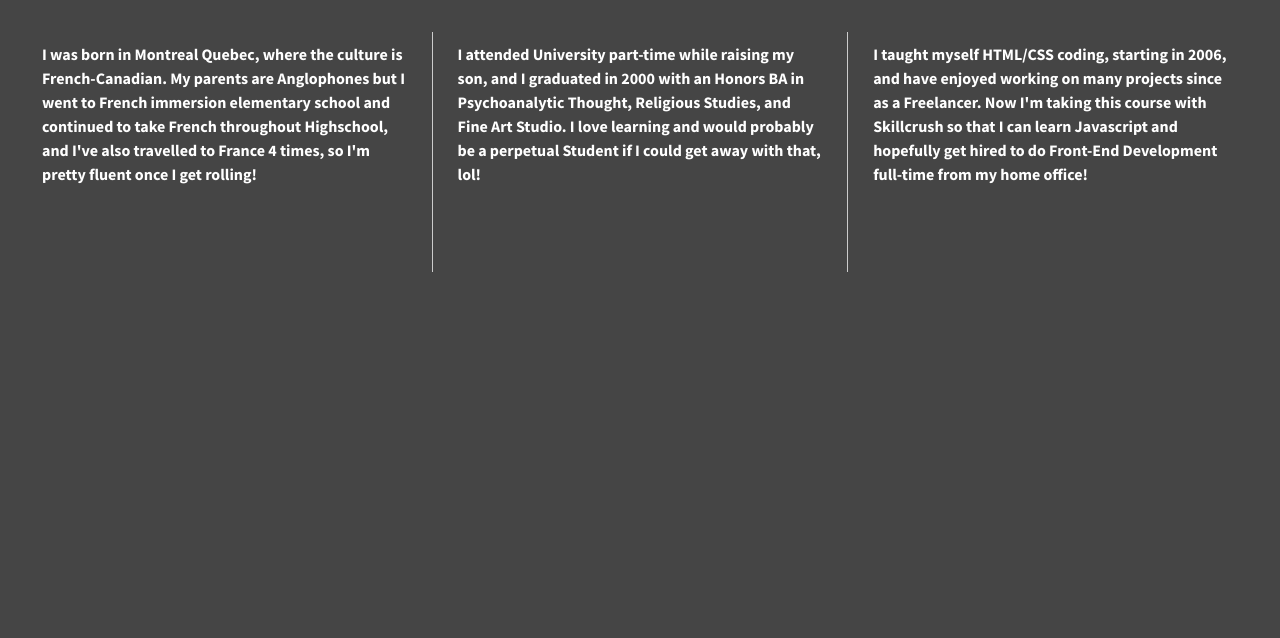
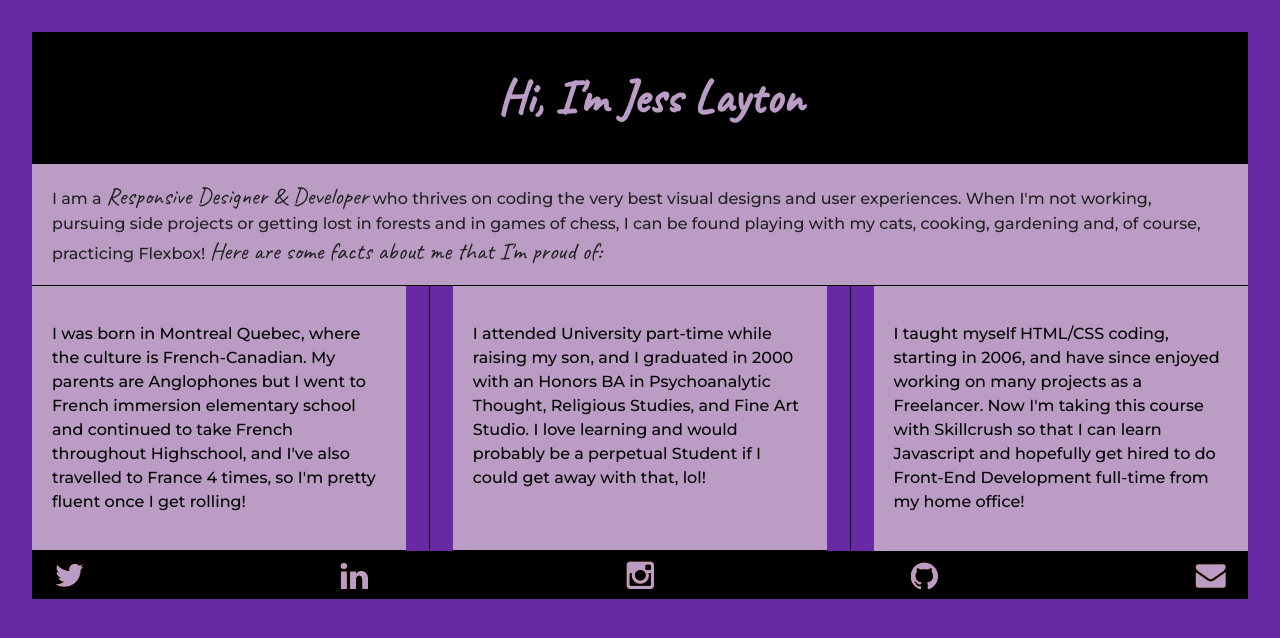
Before and after one commit to jmlazarov/07.01-206-divs-flexbox-starter, a plain HTML site: page index.html in a window 1280 px wide. Drawn offline with nearby package versions, Linux system fonts and the light colour scheme.

Commit message:
Flexbox layout finished site

```diff
--- a/css/main.css
+++ b/css/main.css
@@ -97,42 +97,83 @@ textarea {
 
 
 html {
-  background-color: #454545;
+  background-color: #6929a5;
+  width: 100%;
   height: 100%;
 }
 
 body {
-  font-family: 'Source Sans Pro', sans-serif;
+  font-family: 'Montserrat', sans-serif;
   padding: 2em;
   font-size: 1em;
-  height: 100%;
+  display: flex;
+  justify-content: center;
 }
 
 .wrapper {
     display: flex;
+    flex-flow: row wrap;
     justify-content: space-between;
-  font-weight: 700;
+}
+
+header {
+    display: flex;
+    flex-flow: row wrap;
+    justify-content: center;
+    background-color: #000;
+    width: 100%;
+    padding-left: 20px;
+}
+
+main {
+    display: flex;
+    flex-flow: row wrap;
+    justify-content: center;
+    background-color: #ba9cc4;
+    border-bottom: 1px solid;
+    border-color: #000;
+    padding: 0 20px 0 20px;
 }
 
 .div-1, .div-2, .div-3 {
     display: flex;
+    flex-flow: row wrap;
     justify-content: center;
-  align-items: flex-start;
-  color: #fff;
+    align-items: center;
+    color: #000;
     line-height: 1.5em;
     font-size: 1em;
-  background-color: #454545;
-  height: 300px;
-  width: 30%;
-  margin: 10px;
+    background-color: #6929a5;
+    padding: 20px;
+}
+
+.div-1, .div-2 {
+    border-bottom: 1px solid #000;
 }
 
 .divider {
-    width: 1px;
-    background: #ccc;
-    height: 240px;
+    display: hidden;
 }
 
+footer {
+    display: flex;
+    justify-content: space-between;
+    width: 100%;
+    background-color: #000;
+    padding: 10px 20px;
+}
+
+h1 {
+    font-family: 'Caveat', cursive;
+    font-size: 3em;
+    font-weight: bold;
+    color: #ba9cc4;
+}
+
+span {
+    font-family: 'Caveat', cursive;
+    font-size: 1.5em;
+}
 
 
 
@@ -216,11 +257,24 @@ body {
    Modify as content requires.
    ========================================================================== */
 
-@media print,
-       (-webkit-min-device-pixel-ratio: 1.25),
-       (min-resolution: 1.25dppx),
-       (min-resolution: 120dpi) {
-    /* Style adjustments for high resolution devices */
+@media (min-width: 768px) {
+    .div-1, .div-2, .div-3 {
+        display: flex;
+        flex-flow: row nowrap;
+        justify-content: center;
+        align-items: flex-start;
+        color: #000;
+        line-height: 1.5em;
+        font-size: 1em;
+        background-color: #ba9cc4;
+        width: 27.5%;
+        padding: 20px;
+    }
+
+    .divider {
+        width: 1px;
+        background: #000;
+    }
 }
 
 /* ==========================================================================
--- a/index.html
+++ b/index.html
@@ -13,8 +13,10 @@
         <link rel="stylesheet" href="css/normalize.css">
         <link rel="stylesheet" href="css/main.css">
         <script src="js/vendor/modernizr-2.8.3.min.js"></script>
-        <link href='http://fonts.googleapis.com/css?family=Lora:700' rel='stylesheet' type='text/css'>
-        <link href='http://fonts.googleapis.com/css?family=Source+Sans+Pro:400,700' rel='stylesheet' type='text/css'>
+        <link rel="preconnect" href="https://fonts.gstatic.com">
+        <link rel="preconnect" href="https://fonts.gstatic.com">
+        <link href="https://fonts.googleapis.com/css2?family=Caveat&display=swap" rel="stylesheet">
+        <link href="https://fonts.googleapis.com/css2?family=Montserrat:wght@500&display=swap" rel="stylesheet">
     </head>
     <body>
         <!--[if lt IE 8]>
@@ -22,17 +24,31 @@
         <![endif]-->
 
         <section class="wrapper">
+            <header>
+                <h1>Hi, I'm Jess Layton</h1>
+            </header>
+            <main>
+                <p>I am a <span>Responsive Designer & Developer</span> who thrives on coding the very best visual designs and user experiences. When I'm not working, pursuing side projects or getting lost in forests and in games of chess, I can be found playing with my cats, cooking, gardening and, of course, practicing Flexbox!
+                <span>Here are some facts about me that I'm proud of:</span></p>
+            </main>
             <div class="div-1">
-                I was born in Montreal Quebec, where the culture is French-Canadian.  My parents are Anglophones but I went to French immersion elementary school and continued to take French throughout Highschool, and I've also travelled to France 4 times, so I'm pretty fluent once I get rolling!
+                <p>I was born in Montreal Quebec, where the culture is French-Canadian.  My parents are Anglophones but I went to French immersion elementary school and continued to take French throughout Highschool, and I've also travelled to France 4 times, so I'm pretty fluent once I get rolling!</p>
             </div>
             <div class="divider"></div>
             <div class="div-2">
-                I attended University part-time while raising my son, and I graduated in 2000 with an Honors BA in Psychoanalytic Thought, Religious Studies, and Fine Art Studio.  I love learning and would probably be a perpetual Student if I could get away with that, lol!
+                <p>I attended University part-time while raising my son, and I graduated in 2000 with an Honors BA in Psychoanalytic Thought, Religious Studies, and Fine Art Studio.  I love learning and would probably be a perpetual Student if I could get away with that, lol!</p>
             </div>
             <div class="divider"></div>
             <div class="div-3">
-                I taught myself HTML/CSS coding, starting in 2006, and have enjoyed working on many projects since as a Freelancer.  Now I'm taking this course with Skillcrush so that I can learn Javascript and hopefully get hired to do Front-End Development full-time from my home office!
+                <p>I taught myself HTML/CSS coding, starting in 2006, and have since enjoyed working on many projects as a Freelancer.  Now I'm taking this course with Skillcrush so that I can learn Javascript and hopefully get hired to do Front-End Development full-time from my home office!</p>
             </div>
+            <footer>
+                <i><img src="img/icon-twitter.jpg" alt="twitter"/></i>
+                <i><img src="img/icon-linkedin.jpg" alt="linkedin"/></i>
+                <i><img src="img/icon-instagram.jpg" alt="instagram"/></i>
+                <i><img src="img/icon-github.jpg" alt="github"/></i>
+                <i><img src="img/icon-envelope.jpg" alt="email"/></i>
+            </footer>
         </section>
 
         <script src="https://ajax.googleapis.com/ajax/libs/jquery/1.11.3/jquery.min.js"></script>
```
Also changed, not shown: img/bkgd.jpg (deleted), img/icon-envelope.jpg (added), img/icon-github.jpg (added), img/icon-instagram.jpg (added), img/icon-linkedin.jpg (added), img/icon-twitter.jpg (added). Lines whose indentation alone changed are shown as unchanged.
